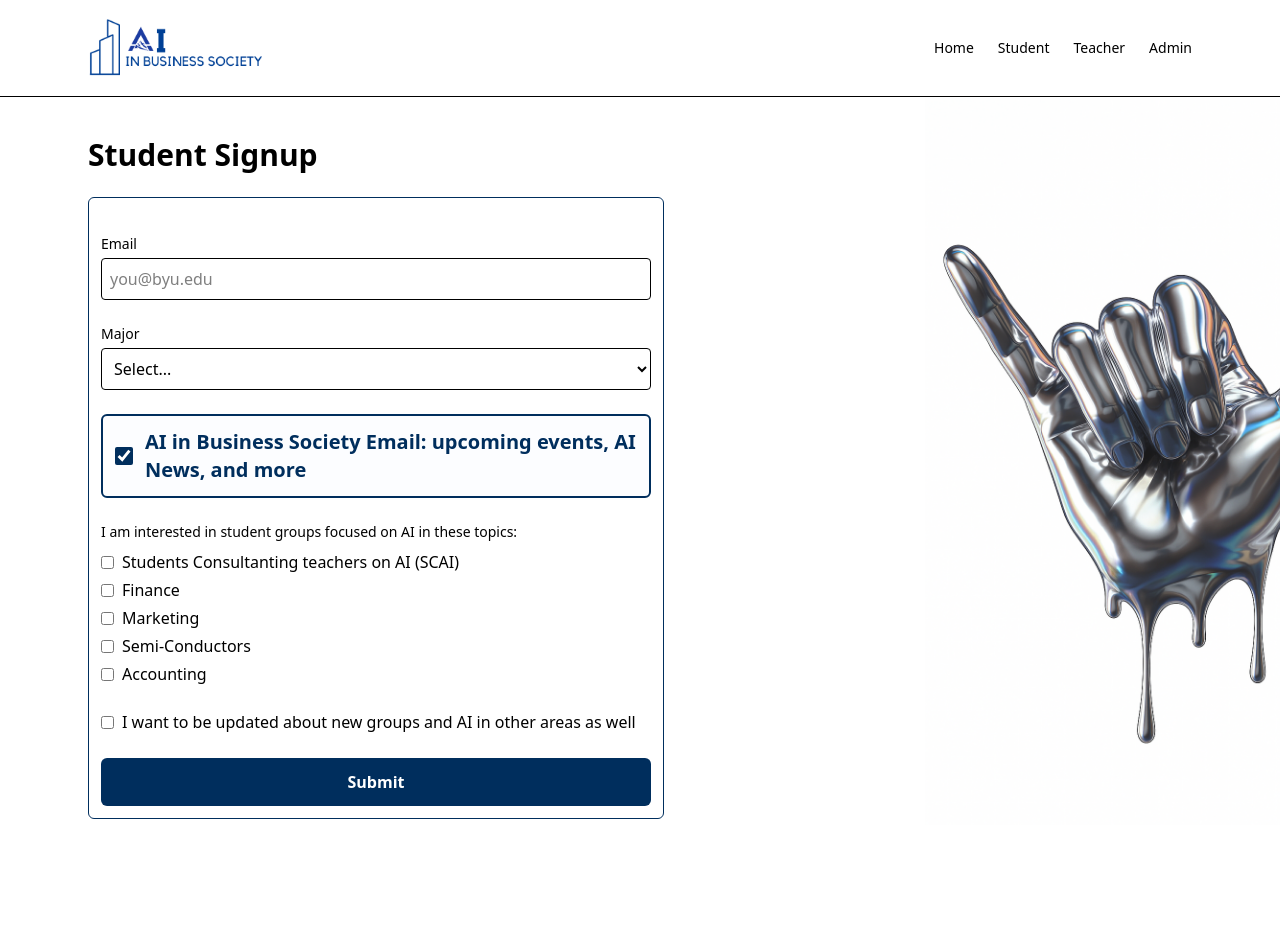
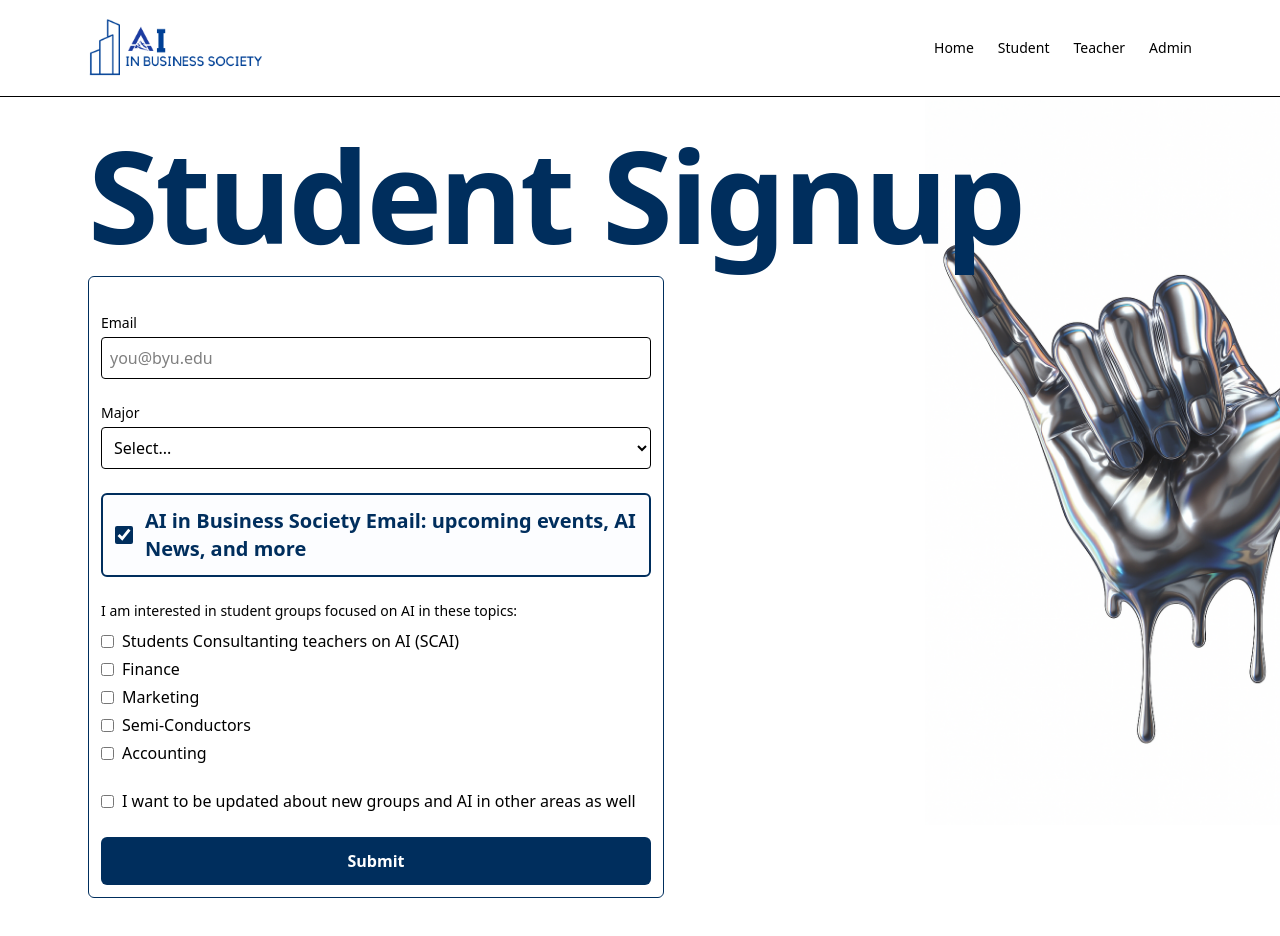
Before and after one commit to lukegs25/-ABS-Website-email-sender, a Next.js app: page /student in a window 1280 px wide. Shown: the top 936 px of the page. Before the commit the page ends 859 px from the top, so only its background shows below. Built offline with nearby package versions, Linux system fonts and the light colour scheme.

Commit message:
final product

```diff
--- a/app/page.jsx
+++ b/app/page.jsx
@@ -5,7 +5,7 @@ export default function HomePage() {
   return (
     <div className="relative bg-white">
       <div className="pointer-events-none absolute inset-0 z-0">
-        <div className="absolute right-[-6rem] md:right-[-8rem] xl:right-[-14rem] 2xl:right-[-18rem] top-0 h-[80vh] w-1/2">
+        <div className="absolute right-[-6rem] md:right-[-8rem] xl:right-[-14rem] 2xl:right-[-18rem] top-0 h-[80vh] w-1/2 min-w-[560px] md:min-w-[640px] xl:min-w-[780px]">
           <Image
             src="/shaka_clear.png"
             alt="Background shaka hand"
--- a/app/student/page.jsx
+++ b/app/student/page.jsx
@@ -5,7 +5,7 @@ export default function StudentPage() {
   return (
     <div className="relative bg-white">
       <div className="pointer-events-none absolute inset-0 z-0">
-        <div className="absolute right-[-6rem] md:right-[-8rem] xl:right-[-14rem] 2xl:right-[-18rem] top-0 h-[80vh] w-1/2">
+        <div className="absolute right-[-6rem] md:right-[-8rem] xl:right-[-14rem] 2xl:right-[-18rem] top-0 h-[80vh] w-1/2 min-w-[560px] md:min-w-[640px] xl:min-w-[780px]">
           <Image
             src="/shaka_clear.png"
             alt="Background shaka hand"
@@ -18,7 +18,7 @@ export default function StudentPage() {
       </div>
 
       <section className="relative z-10">
-        <h1 className="text-3xl font-bold">Student Signup</h1>
+        <h1 className="text-[clamp(3.5rem,10vw,14rem)] font-extrabold tracking-tight leading-[0.9] text-[color:var(--byu-blue)]">Student Signup</h1>
         <div className="mt-6 inline-block max-w-xl rounded-md border border-[color:var(--byu-blue)] bg-white/70 p-3 backdrop-blur-[1px]">
           <StudentForm />
         </div>
--- a/app/teacher/page.jsx
+++ b/app/teacher/page.jsx
@@ -5,7 +5,7 @@ export default function TeacherPage() {
   return (
     <div className="relative bg-white">
       <div className="pointer-events-none absolute inset-0 z-0">
-        <div className="absolute right-[-6rem] md:right-[-8rem] xl:right-[-14rem] 2xl:right-[-18rem] top-0 h-[80vh] w-1/2">
+        <div className="absolute right-[-6rem] md:right-[-8rem] xl:right-[-14rem] 2xl:right-[-18rem] top-0 h-[80vh] w-1/2 min-w-[560px] md:min-w-[640px] xl:min-w-[780px]">
           <Image
             src="/shaka_clear.png"
             alt="Background shaka hand"
@@ -18,7 +18,7 @@ export default function TeacherPage() {
       </div>
 
       <section className="relative z-10">
-        <h1 className="text-3xl font-bold">Teacher Signup</h1>
+        <h1 className="text-[clamp(3.5rem,10vw,14rem)] font-extrabold tracking-tight leading-[0.9] text-[color:var(--byu-blue)]">Teacher Signup</h1>
         <div className="mt-6 inline-block max-w-xl rounded-md border border-[color:var(--byu-blue)] bg-white/70 p-3 backdrop-blur-[1px]">
           <TeacherForm />
         </div>
```
